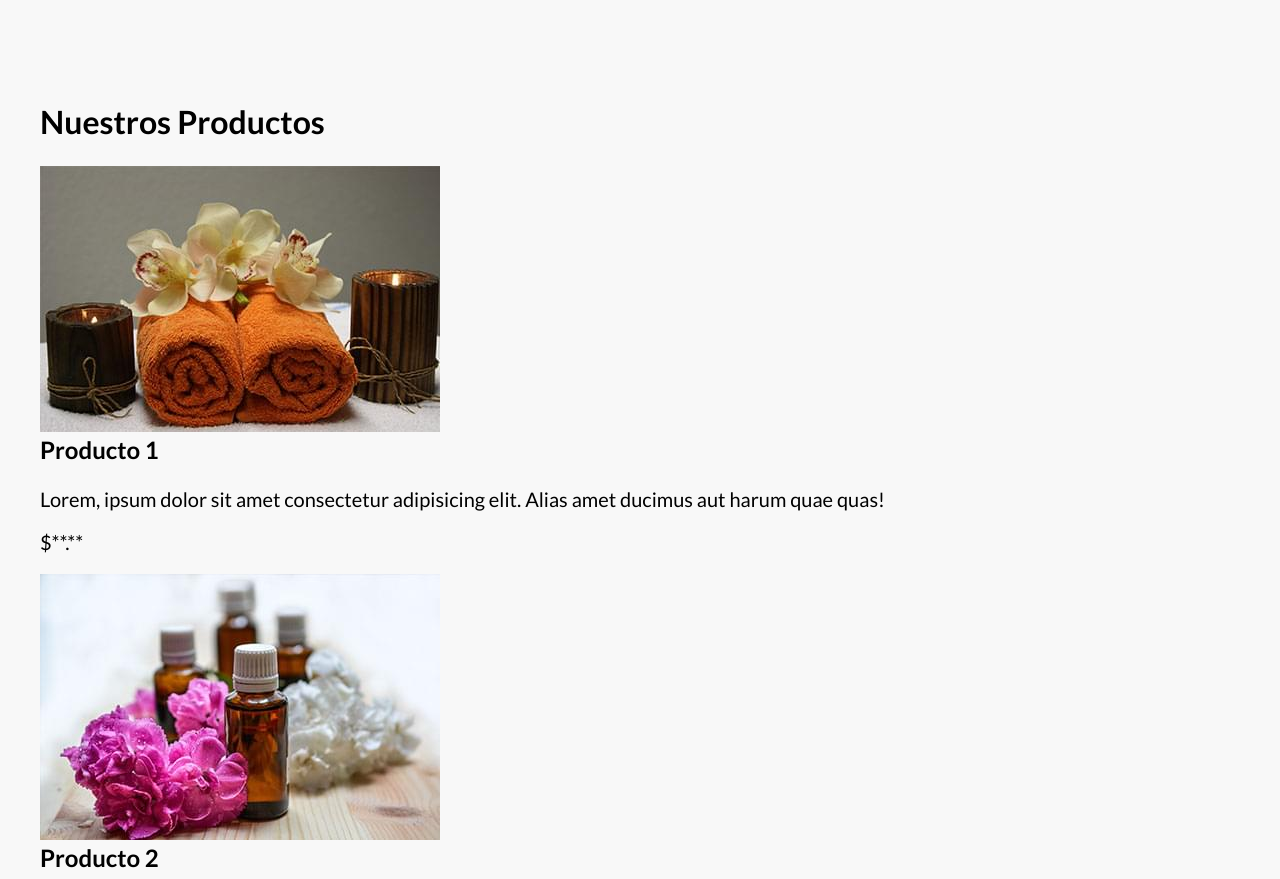
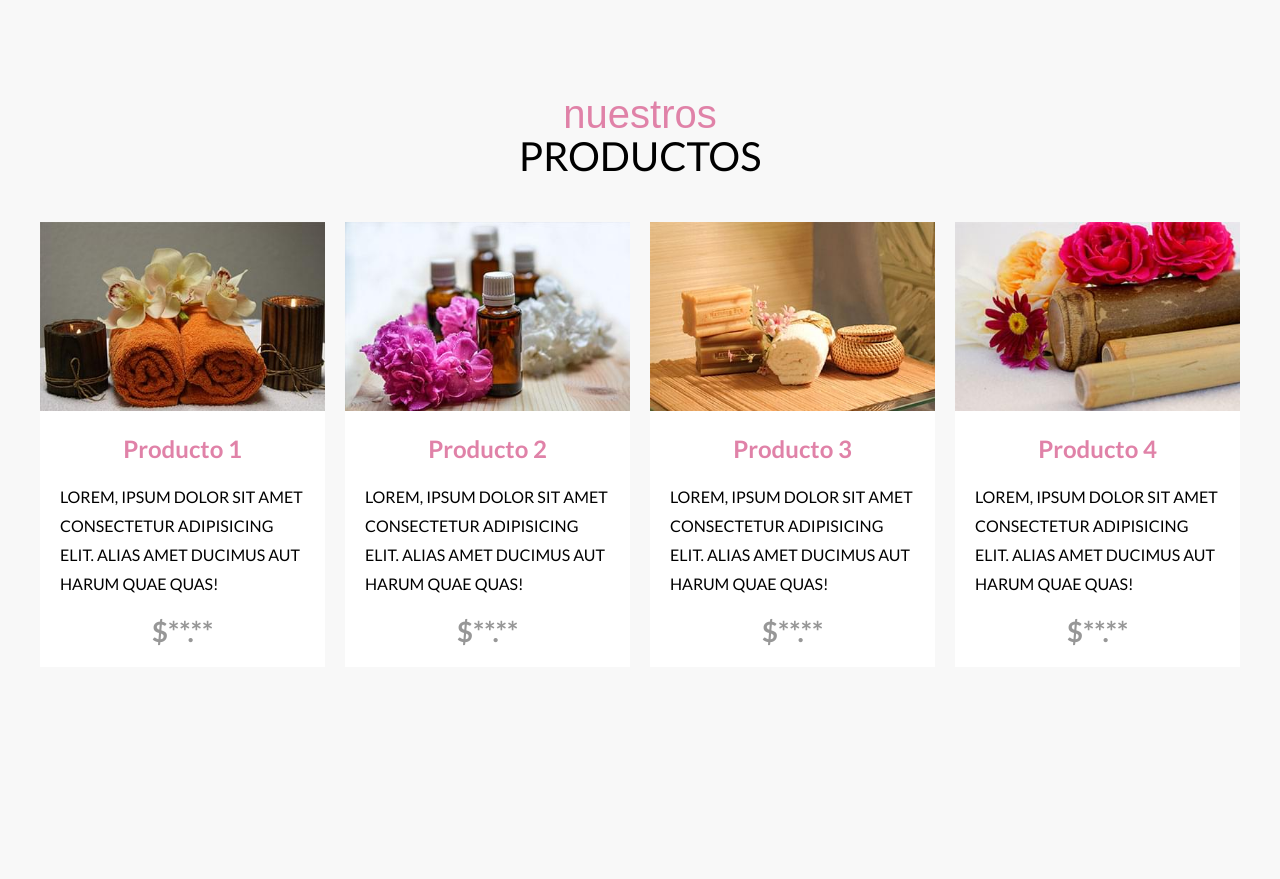
Before and after one commit to AxelMoncayoM/spa, a website: page index.html in a window 1280 px wide. Shown: the part 2627-3506 px from the top of the page. After the commit the page ends 3374 px from the top, so only its background shows below. Drawn offline with Linux system fonts and the light colour scheme; a web font is replaced by a local one.

Commit message:
CSS added to 'productos'

```diff
--- a/index.html
+++ b/index.html
@@ -201,7 +201,7 @@
             alt="Imagen de producto"
           />
 
-          <div class="productos__contenido">
+          <div class="producto__contenido">
             <h3 class="producto__nombre">Producto 1</h3>
             <p class="producto__descripcion">
               Lorem, ipsum dolor sit amet consectetur adipisicing elit. Alias
@@ -217,7 +217,7 @@
             alt="Imagen de producto"
           />
 
-          <div class="productos__contenido">
+          <div class="producto__contenido">
             <h3 class="producto__nombre">Producto 2</h3>
             <p class="producto__descripcion">
               Lorem, ipsum dolor sit amet consectetur adipisicing elit. Alias
@@ -233,7 +233,7 @@
             alt="Imagen de producto"
           />
 
-          <div class="productos__contenido">
+          <div class="producto__contenido">
             <h3 class="producto__nombre">Producto 3</h3>
             <p class="producto__descripcion">
               Lorem, ipsum dolor sit amet consectetur adipisicing elit. Alias
@@ -249,7 +249,7 @@
             alt="Imagen de producto"
           />
 
-          <div class="productos__contenido">
+          <div class="producto__contenido">
             <h3 class="producto__nombre">Producto 4</h3>
             <p class="producto__descripcion">
               Lorem, ipsum dolor sit amet consectetur adipisicing elit. Alias
--- a/src/scss/layout/_index.scss
+++ b/src/scss/layout/_index.scss
@@ -4,3 +4,4 @@
 @forward "bienvenida";
 @forward "cards";
 @forward "horario";
+@forward "productos";
--- /dev/null
+++ b/src/scss/layout/_productos.scss
@@ -0,0 +1,52 @@
+@use "base/variables" as v;
+@use "base/mixins" as m;
+
+.productos {
+  &__heading {
+    @include m.headingCursiva;
+    margin-bottom: 5rem;
+  }
+
+  &__grid {
+    @include m.grid(1, 2rem);
+
+    @include m.tablet {
+      @include m.grid(2, 2rem);
+    }
+
+    @include m.desktop {
+      @include m.grid(4, 2rem);
+    }
+  }
+
+  .producto {
+    &__contenido {
+      background-color: v.$blanco;
+      padding: 2rem;
+    }
+
+    &__imagen {
+      width: 100%;
+    }
+
+    &__nombre {
+      color: v.$secundario;
+      font-size: 2.4rem;
+      text-align: center;
+    }
+
+    &__descripcion {
+      text-transform: uppercase;
+      font-size: 1.6rem;
+      line-height: 1.8;
+    }
+
+    &__precio {
+      text-align: center;
+      color: v.$gris;
+      font-size: 2.8rem;
+      font-weight: bold;
+      margin: 0;
+    }
+  }
+}
```
Also changed, not shown: build/css/app.css, 1 other file.
